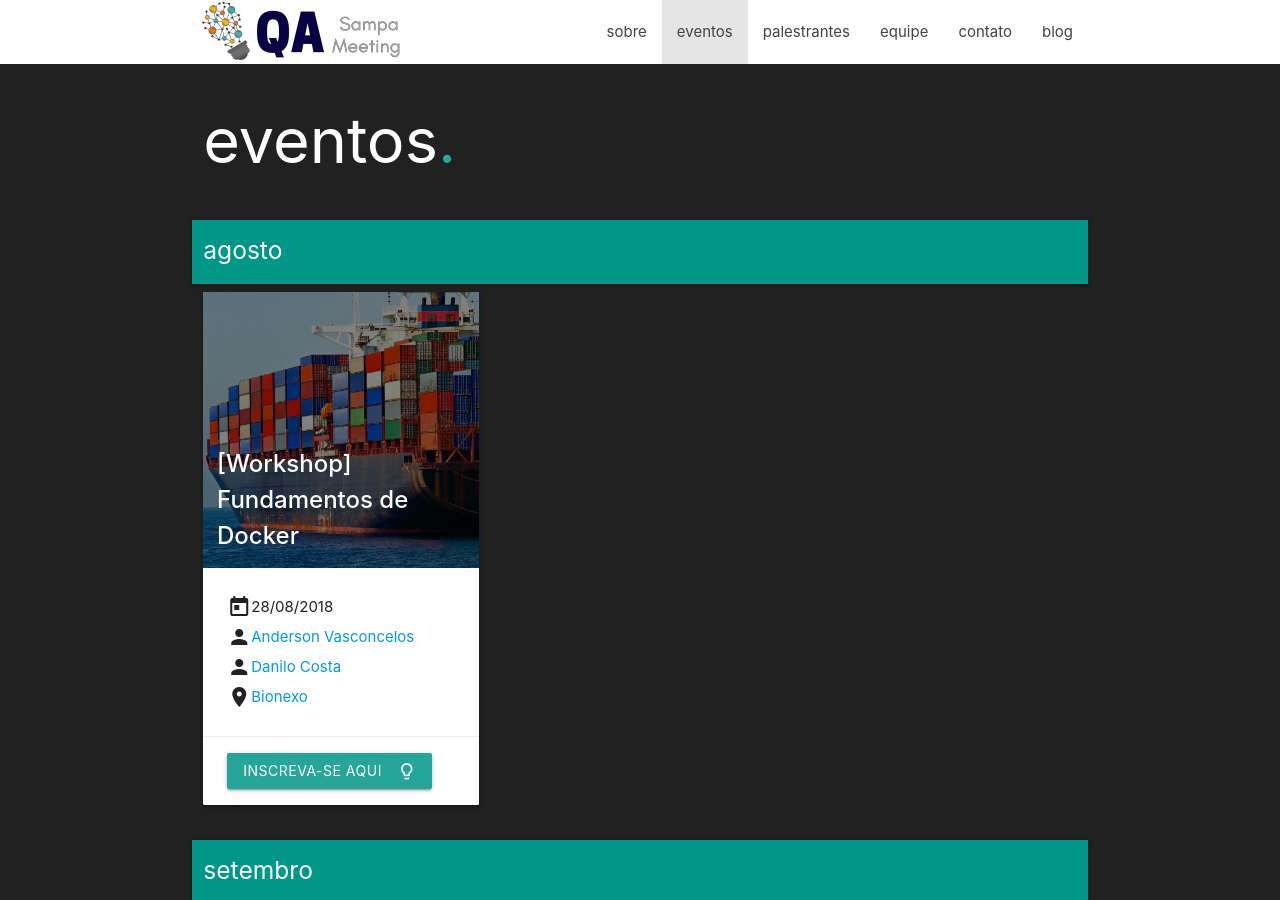
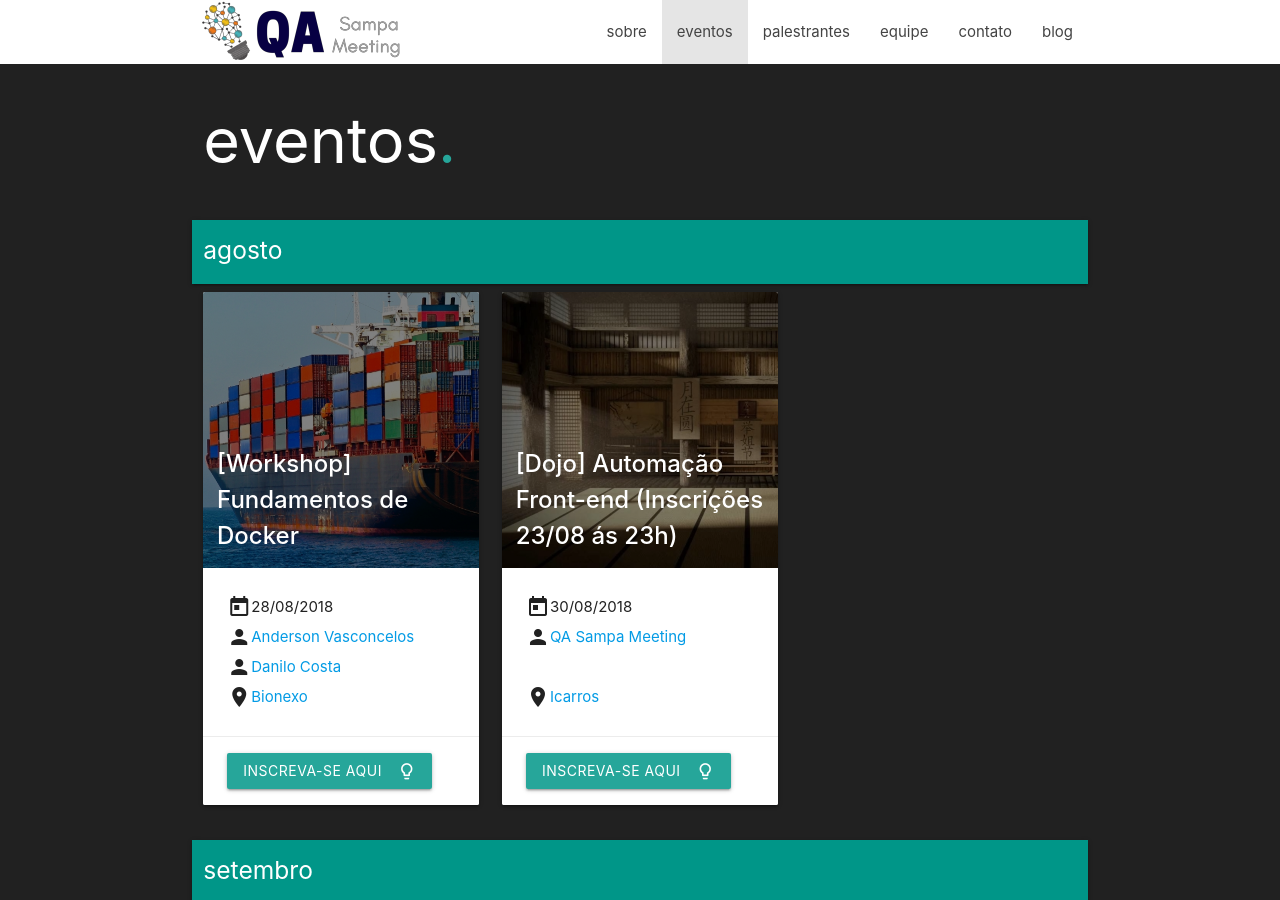
Before and after one commit to qasampameeting/qasampameeting.github.io, a Jekyll site: the page built from events.md, in a window 1280 px wide and 900 px high. Built offline with Jekyll 4.4.1, drawn with Linux system fonts in a browser that asks for light colours; nearby versions of some CDN libraries.

Commit message:
Dojo icarros addition

```diff
--- a/_data/events.yml
+++ b/_data/events.yml
@@ -2,7 +2,7 @@
 
 agosto:
   - date: 28-08-2018
-    title: "[Workshop] Fundamentos de Docker "
+    title: "[Workshop] Fundamentos de Docker"
     speaker:
       - andersonvasconcelos
       - danilocosta
@@ -11,6 +11,14 @@ agosto:
       map_link: https://goo.gl/maps/A22Nk3Y326k
     image: 28-08-2018.jpg
     link: https://www.eventbrite.com.br/e/workshop-fundamentos-de-docker-inscricoes-a-partir-de-21-08-as-23h-registration-46509213309
+
+  - date: 30-08-2018
+    title: "[Dojo] Automação Front-end (Inscrições 23/08 ás 23h)"
+    place:
+      name: Icarros
+      map_link: https://goo.gl/maps/DnBHu24DDbw
+    image: 30-08-2018.jpg
+    link: https://www.eventbrite.com.br/e/dojo-automacao-front-end-inscricoes-2308-as-23h-tickets-48735450043
 
 setembro:
   - date: 04-09-2018
```
Also changed, not shown: assets/img/events/thumbs/30-08-2018.jpg (renamed from assets/img/events/thumbs/18-05-2018.jpg).
